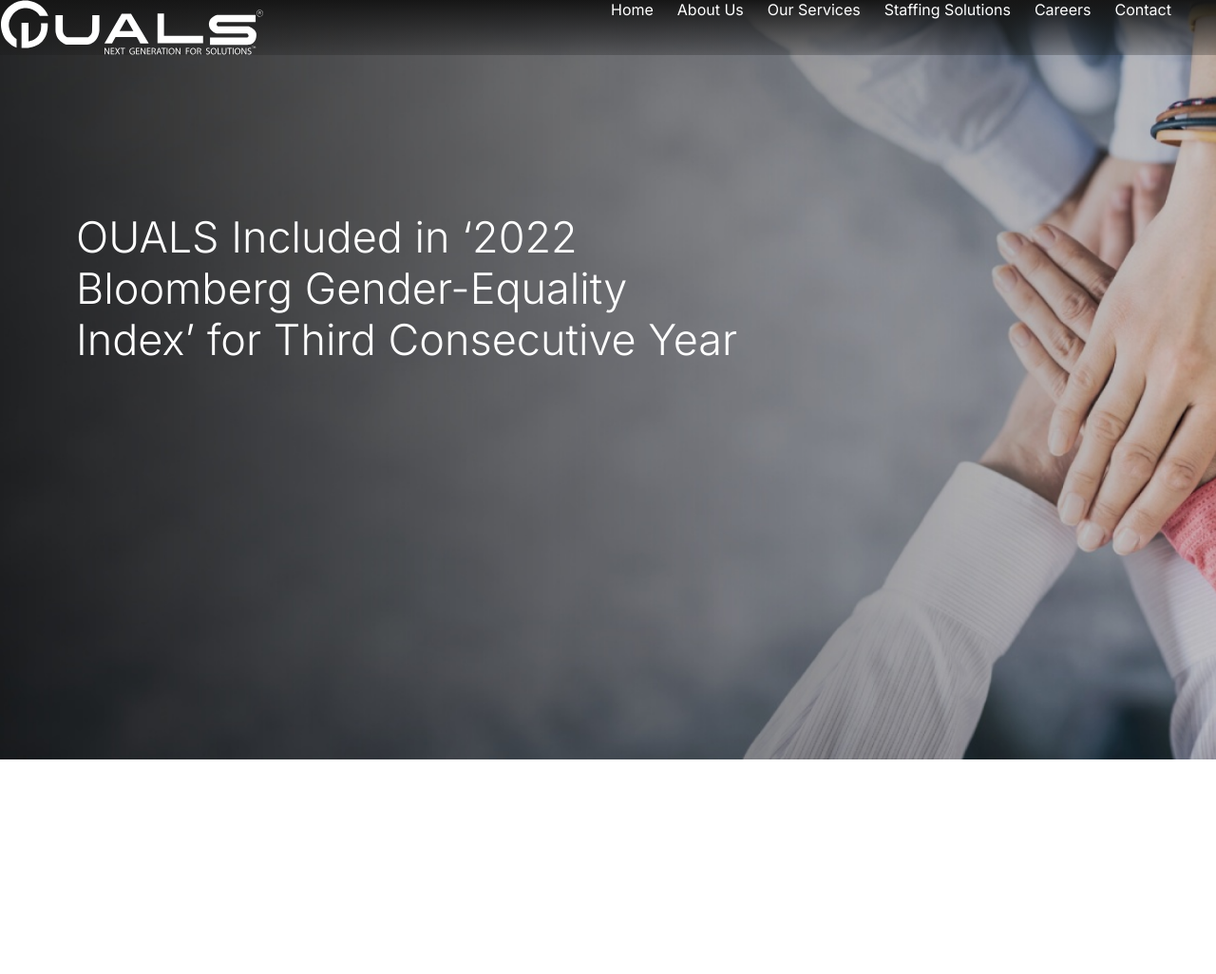
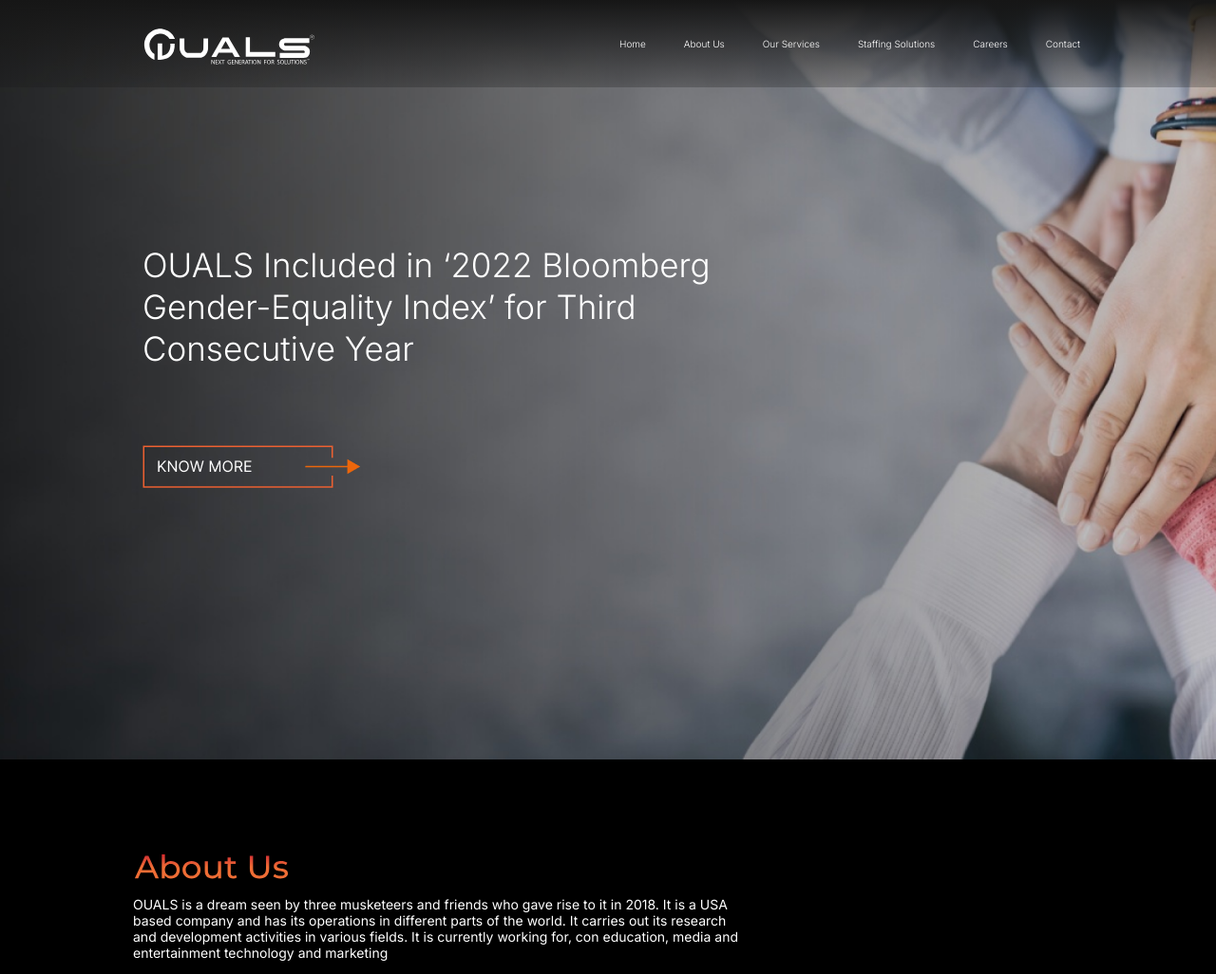
Before and after one commit to realityaudiostudio/oualstech, a plain HTML site: page index.html in a window 1280 px wide. Shown: the whole page at 95% size. Before the commit the page ends 800 px from the top, so only its background shows below. Drawn offline with Linux system fonts and the light colour scheme.

Commit message:
day1prt2

```diff
--- a/index.html
+++ b/index.html
@@ -5,13 +5,20 @@
     <meta http-equiv="X-UA-Compatible" content="IE=edge">
     <meta name="viewport" content="width=device-width, initial-scale=1.0">
     <link rel="stylesheet" href="style.css">
-    <!--<link rel="stylesheet" href="https://www.w3schools.com/w3css/4/w3.css">-->
     <title>Ouals Consultants LLC</title>
 </head>
 <body>
+    <!--Section 1 of this website-->
     <div class="fullh">
-<div class="heads"><img src="img/oualsico.svg"><div class="navh"><a href="#">Home</a><a href="#">About Us</a><a href="#">Our Services</a><a href="#">Staffing Solutions</a><a href="#">Careers</a><a href="#">Contact</a></div></div>
-<div class="oht">OUALS Included in ‘2022 Bloomberg Gender-Equality Index’ for Third Consecutive Year</div>
+<div class="heads"><img style="width: 182px;height:37.59px;padding:30px 0px 23px 150px;" src="img/oualsico.svg"><div class="navh"><a href="#">Home</a><a href="#">About Us</a><a href="#">Our Services</a><a href="#">Staffing Solutions</a><a href="#">Careers</a><a href="#">Contact</a></div></div>
+<div class="oht">OUALS Included in ‘2022 Bloomberg Gender-Equality Index’ for Third Consecutive Year</br><div style="height: 80px;"></div><img src="img/know.png"></div>
+</div>
+<!--Section 2 of this website-->
+<div class="mains">
+    <!--About us and Testimonials-->
+    <div class="abct">
+<div style="width: 50vw;padding: 100px 0px 0px 0px;"><img style="width: 165px;height:26.48px" src="img/absvct.svg"><p style="font-size:14px;">OUALS is a dream seen by three musketeers and friends who gave rise to it in 2018. It is a USA based company and has its operations in different parts of the world. It carries out its research and development activities in various fields. It is currently working for, con education, media and entertainment technology and marketing</p></div>
+    </div>
 </div>
 </body>
 </html>
--- a/style.css
+++ b/style.css
@@ -1,14 +1,16 @@
 @import url('https://fonts.googleapis.com/css2?family=Inter:wght@300;400;600;700&display=swap');
 body {font-family: 'Inter', sans-serif;margin: 0;}
-.heads {display: flex;gap: 366px;background: linear-gradient(180deg, #161616 0%, rgba(128, 128, 128, 0) 133.8%);}
-.navh {display: flex;gap: 25px;}
-.navh a{color: white;text-decoration: none;}
+.heads {display: flex;gap: 320px;background: linear-gradient(180deg, #161616 0%, rgba(128, 128, 128, 0) 133.8%);}
+.navh {display: flex;gap: 40px;}
+.navh a{color: white;text-decoration: none;font-size: 10px;font-weight: 300;padding: 40px 0px 40px 0px;}
 .fullh{height: 100vh;width: 100vw;background-image: url(img/fullh.png);background-size: cover;background-repeat: no-repeat;}
-.oht {padding:165px 0px 200px 80px;
-    height: 100px;width: 700px;
+.oht {padding:165px 0px 200px 150px;
+    height: 100px;width: 50vw;
     font-weight: 300;
-    font-size: 45px;
-    line-height: 54px;
+    font-size: 35px;
+    line-height: 44px;
 
     color: #FFFFFF;
     }
+.mains{background-color: #000000;color: #FFFFFF;}
+.abct {display: flex;gap: 200px;padding: 0px 140px 0px 140px; }
```
Also changed, not shown: img/absvct.svg (added), img/know.png (added).
